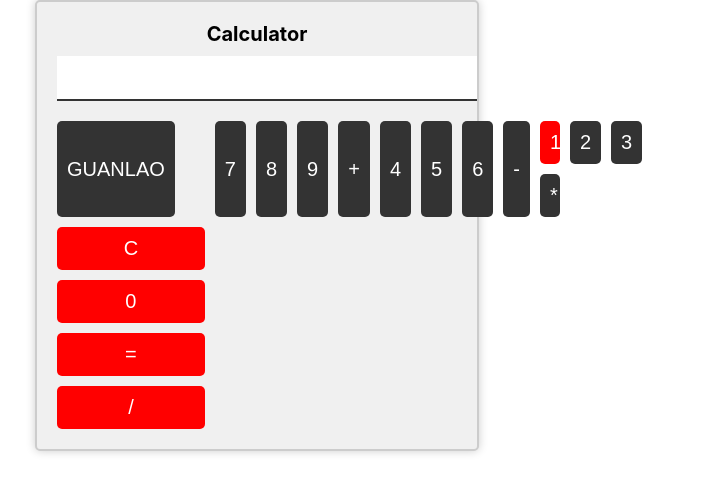
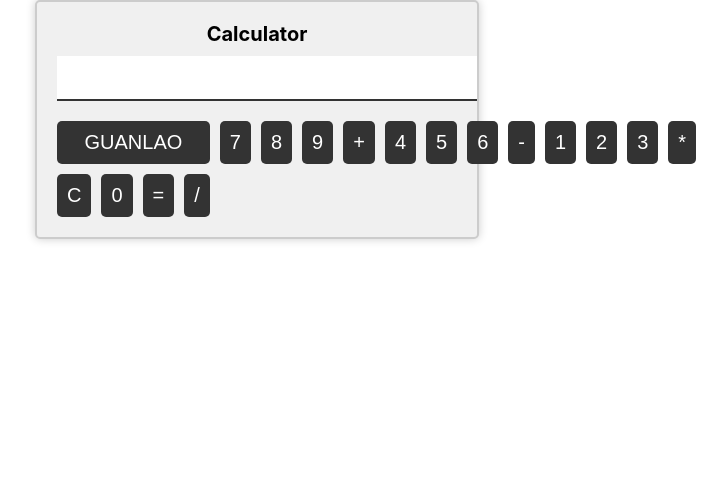
Before and after one commit to SuperShySuperShy/calcu-app, a React (Create React App) app: page / in a window 1280 px wide. Shown: the top 492 px of the page, without its empty margins (383-1110 px from the left). Built offline with nearby package versions, Linux system fonts and the light colour scheme.

Commit message:
css UPDATE

```diff
--- a/src/App.css
+++ b/src/App.css
@@ -44,12 +44,12 @@
 }
 
 .button-row {
-  display: grid;
-  grid-template-columns: repeat(4, 1fr);
+  display: flex;
   gap: 10px;
 }
 
 button {
+  flex: 1;
   font-size: 20px;
   padding: 10px;
   border: none;
@@ -60,25 +60,6 @@ button {
   transition: background-color 0.3s ease;
 }
 
-.button-row:last-child {
-  grid-template-columns: 1fr;
-}
-
-.button-row:last-child button {
-  grid-column: span 5;
-  background-color: #f00;
-}
-
-.buttons button:hover {
+button:hover {
   background-color: #555;
 }
-
-.button-row:nth-child(4) button:first-child,
-.button-row:nth-child(4) button:last-child {
-  grid-column: span 2;
-  background-color: #f00;
-}
-
-.button-row:nth-child(4) button:last-child {
-  background-color: #333;
-}
```
